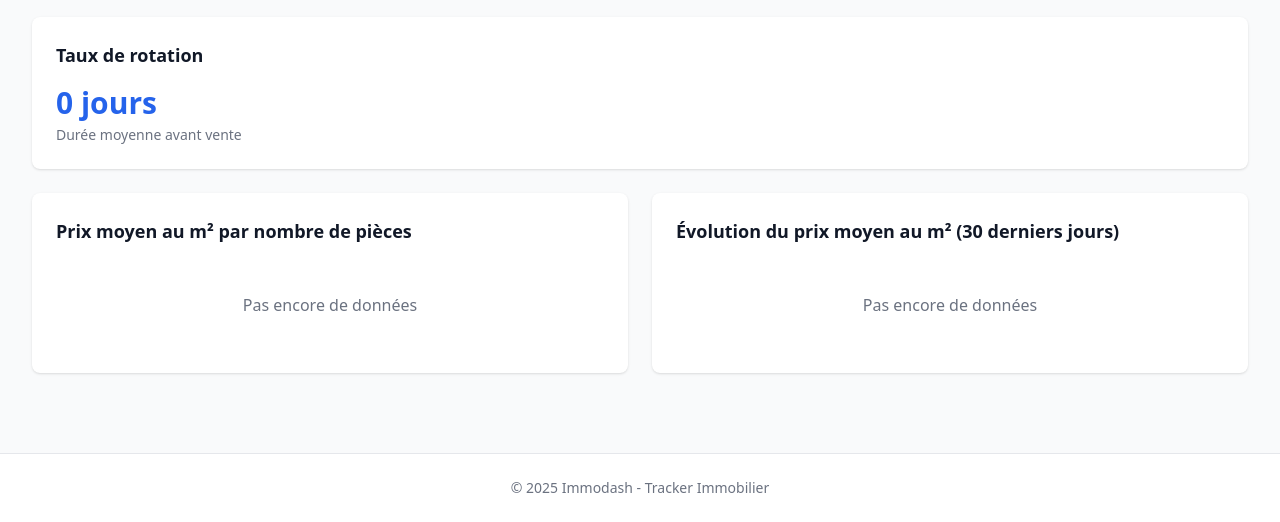
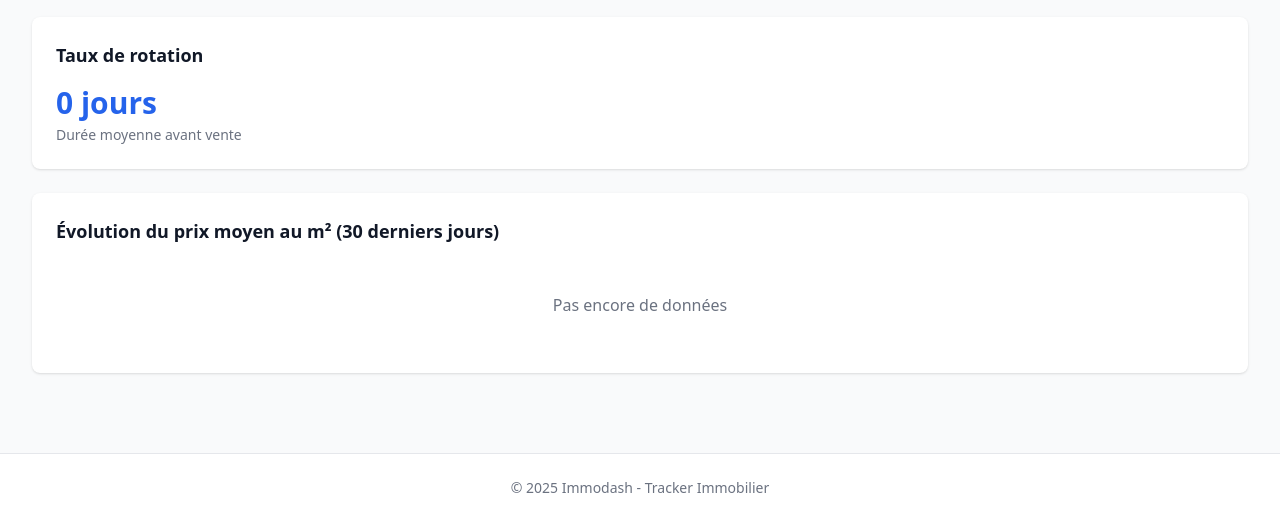
Before and after one commit to girardthur/immodash, a Django app: page / in a window 1280 px wide. Shown: the part 283-805 px from the top of the page. Run offline with Django 5.2, Linux system fonts and the light colour scheme; the visitor is signed in with stand-in values (Sample User, id 1); data that the repository does not hold is empty; parts of the project's set-up code (start-up, migrations or seed data) failed here and were passed over; some libraries are stand-ins or nearby versions.

Commit message:
Remove buggy 'Prix moyen au m² par nombre de pièces' section
- Removed avg_price_per_sqm_by_rooms calculation from dashboard view
- Removed rooms_data from context
- Removed rooms chart div and JavaScript from template
- Changed grid from 2 columns to 1 column for remaining chart

```diff
--- a/property_tracker/templates/property_tracker/dashboard.html
+++ b/property_tracker/templates/property_tracker/dashboard.html
@@ -211,13 +211,7 @@
     </div>
 
     <!-- Graphiques -->
-    <div class="grid grid-cols-1 lg:grid-cols-2 gap-6">
-        <!-- Prix moyen au m² par nombre de pièces -->
-        <div class="bg-white dark:bg-gray-800 shadow rounded-lg p-6 transition-colors">
-            <h2 class="text-lg font-semibold text-gray-900 dark:text-white mb-4">Prix moyen au m² par nombre de pièces</h2>
-            <div id="rooms-chart"></div>
-        </div>
-
+    <div class="grid grid-cols-1 gap-6">
         <!-- Évolution du prix moyen au m² -->
         <div class="bg-white dark:bg-gray-800 shadow rounded-lg p-6 transition-colors">
             <h2 class="text-lg font-semibold text-gray-900 dark:text-white mb-4">Évolution du prix moyen au m² (30 derniers jours)</h2>
@@ -227,29 +221,6 @@
 </div>
 
 <script>
-// Graphique prix moyen au m² par nombre de pièces
-const roomsData = JSON.parse('{{ rooms_data|safe }}');
-if (roomsData.rooms.length > 0) {
-    const roomsTrace = {
-        x: roomsData.rooms,
-        y: roomsData.prices,
-        type: 'bar',
-        marker: {
-            color: 'rgb(59, 130, 246)'
-        }
-    };
-
-    const roomsLayout = {
-        xaxis: { title: 'Nombre de pièces' },
-        yaxis: { title: 'Prix moyen au m² (€)' },
-        margin: { t: 20, b: 40, l: 50, r: 20 }
-    };
-
-    Plotly.newPlot('rooms-chart', [roomsTrace], roomsLayout, {responsive: true});
-} else {
-    document.getElementById('rooms-chart').innerHTML = '<p class="text-gray-500 text-center py-8">Pas encore de données</p>';
-}
-
 // Graphique évolution des prix
 const evolutionData = JSON.parse('{{ evolution_data|safe }}');
 if (evolutionData.dates.length > 0) {
--- a/property_tracker/views.py
+++ b/property_tracker/views.py
@@ -41,14 +41,6 @@ def dashboard(request):
         max_price=Max('current_price')
     )
 
-    # Prix moyen au m² par nombre de pièces
-    avg_price_per_sqm_by_rooms = (
-        all_listings.filter(is_active=True, price_per_sqm__isnull=False, rooms__isnull=False)
-        .values('rooms')
-        .annotate(avg_price_per_sqm=Avg('price_per_sqm'))
-        .order_by('rooms')
-    )
-
     # Taux de rotation (durée moyenne sur le marché)
     sold_listings = all_listings.filter(is_active=False, sold_at__isnull=False)
     total_days = sum(listing.days_on_market for listing in sold_listings)
@@ -82,12 +74,6 @@ def dashboard(request):
         'prices': [float(entry['avg_price_per_sqm']) for entry in price_evolution]
     }
 
-    # Préparer les données pour le graphique par nombre de pièces
-    rooms_data = {
-        'rooms': [f"{entry['rooms']} pièces" for entry in avg_price_per_sqm_by_rooms],
-        'prices': [float(entry['avg_price_per_sqm']) for entry in avg_price_per_sqm_by_rooms]
-    }
-
     # Récupérer les annonces favorites de l'utilisateur
     from .models import Favorite
     favorite_listings = Listing.objects.filter(
@@ -101,7 +87,6 @@ def dashboard(request):
         'max_price': price_stats['max_price'],
         'avg_days_on_market': round(avg_days_on_market, 1),
         'evolution_data': json.dumps(evolution_data),
-        'rooms_data': json.dumps(rooms_data),
         'favorite_listings': favorite_listings,
     }
 
```
